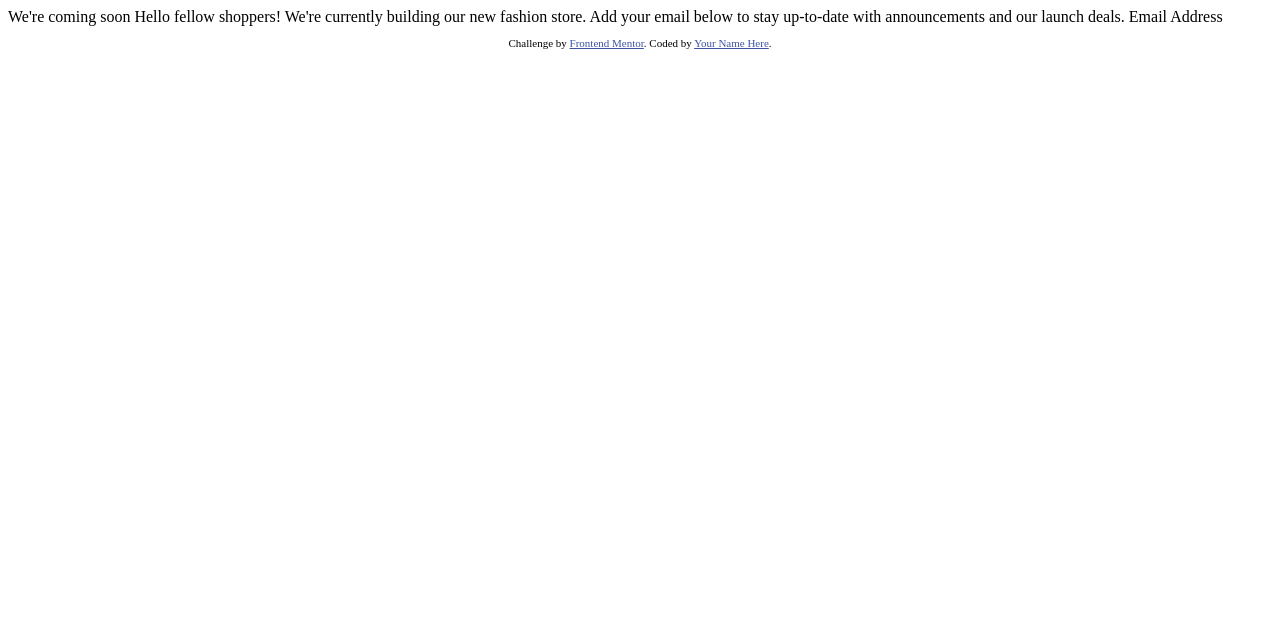
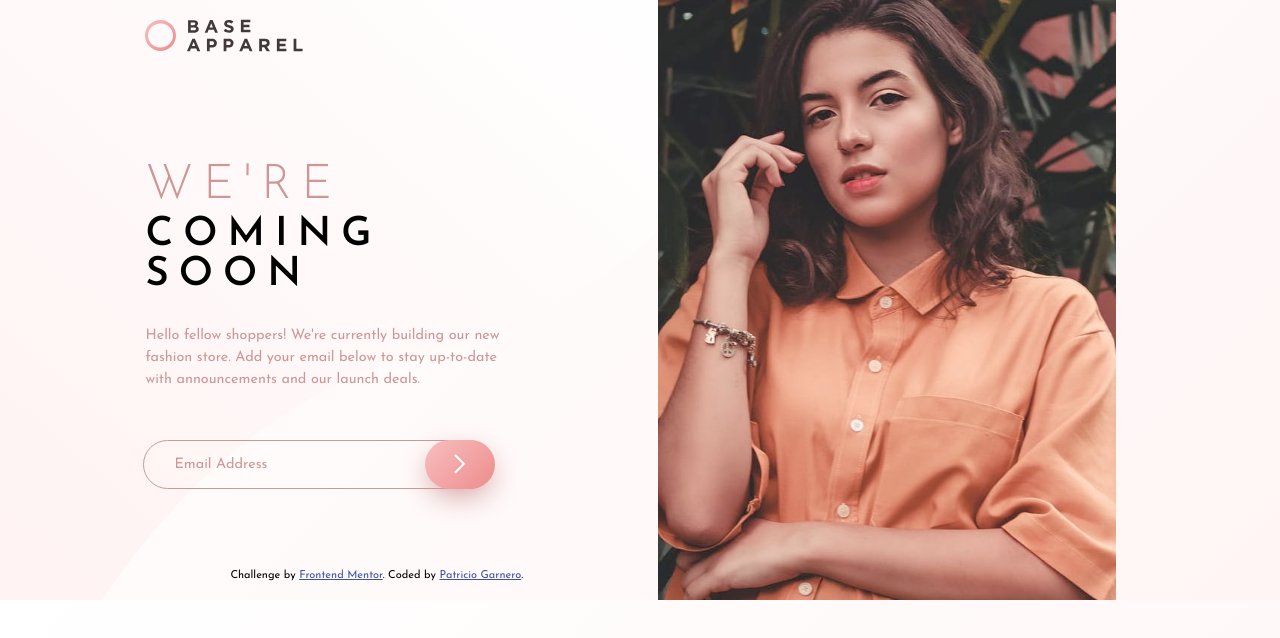
Before and after one commit to patriciogarnero/base-apparel-coming-soon-master, a plain HTML site: page index.html in a window 1280 px wide. Drawn offline with Linux system fonts and the light colour scheme.

Commit message:
finished

```diff
--- a/index.html
+++ b/index.html
@@ -1,33 +1,72 @@
 <!DOCTYPE html>
 <html lang="en">
   <head>
-  <meta charset="UTF-8">
-  <meta name="viewport" content="width=device-width, initial-scale=1.0"> <!-- displays site properly based on user's device -->
+    <meta charset="UTF-8" />
+    <meta name="viewport" content="width=device-width, initial-scale=1.0" />
+    <!-- displays site properly based on user's device -->
 
-  <link rel="icon" type="image/png" sizes="32x32" href="./images/favicon-32x32.png">
+    <link
+      rel="icon"
+      type="image/png"
+      sizes="32x32"
+      href="./images/favicon-32x32.png"
+    />
+    <link rel="preconnect" href="https://fonts.googleapis.com" />
+    <link rel="preconnect" href="https://fonts.gstatic.com" crossorigin />
+    <link
+      href="https://fonts.googleapis.com/css2?family=Josefin+Sans:wght@300;400;600&display=swap"
+      rel="stylesheet"
+    />
+
+    <link rel="stylesheet" href="./styles.css" />
 
     <title>Frontend Mentor | Base Apparel coming soon page</title>
 
     <!-- Feel free to remove these styles or customise in your own stylesheet 👍 -->
-  <style>
-    .attribution { font-size: 11px; text-align: center; }
-    .attribution a { color: hsl(228, 45%, 44%); }
-  </style>
   </head>
   <body>
+    <div class="root">
+      <div class="box">
+        <header>
+          <img class="image" src="./images/logo.svg" alt="logo" />
+        </header>
 
-  We're coming soon
-
-  Hello fellow shoppers! We're currently building our new fashion store.
-  Add your email below to stay up-to-date with announcements and our launch deals.
-
-  Email Address
+        <div class="banner-image"></div>
+           <div class="container">
+             <h2 class="title-1">WE'RE</h2>
+            <h2 class="title-2">COMING</h2>
+            <h2 class="title-3">SOON</h2>
+            <p class="text">
+              Hello fellow shoppers! We're currently building our new fashion
+              store. Add your email below to stay up-to-date with announcements
+              and our launch deals.
+            </p>
+            <div class="input-box">
+              <form name="form1" >
+                  <input
+                  name="email"
+                  type="email"
+                  id="email"
+                  placeholder="Email Address"
+                />
+                <input class="button" type="submit" value="" onclick="validateEmail(document.form1.email)" required />
+                <img id="error-icon" src="./images/icon-error.svg" alt="error icon"/>
+              <p id="alert">Please provide a valid email</p>
+              </div>
+              </form>
+            </div>
+          </div>
 
       <footer>
         <p class="attribution">
-      Challenge by <a href="https://www.frontendmentor.io?ref=challenge" target="_blank">Frontend Mentor</a>.
-      Coded by <a href="#">Your Name Here</a>.
+          Challenge by
+          <a href="https://www.frontendmentor.io?ref=challenge" target="_blank"
+            >Frontend Mentor</a
+          >. Coded by
+          <a href="https://github.com/patriciogarnero">Patricio Garnero</a>.
         </p>
       </footer>
+    </div>
+    <script src="index.js"></script>
   </body>
 </html>
--- /dev/null
+++ b/index.js
@@ -0,0 +1,12 @@
+function validateEmail(inputText) {
+  var mailformat = /^\w+([\.-]?\w+)*@\w+([\.-]?\w+)*(\.\w{2,3})+$/;
+  if (inputText.value.match(mailformat)) {
+    document.form1.text1.focus();
+    return true;
+  } else {
+    document.getElementById("alert").style.visibility = "visible";
+    document.getElementById("error-icon").style.display = "block";
+    document.form1.text1.focus();
+    return false;
+  }
+}
--- /dev/null
+++ b/styles.css
@@ -0,0 +1,188 @@
+:root {
+  --desaturated-red: hsl(0, 36%, 70%);
+  --soft-red: hsl(0, 93%, 68%);
+  --dark-graish-red: hsl(0, 6%, 24%);
+}
+
+body {
+  font-family: "Josefin Sans", sans-serif;
+  background-image: linear-gradient(
+    135deg,
+    hsl(0, 0%, 100%),
+    hsl(0, 100%, 98%)
+  );
+  margin: 0;
+}
+
+.root {
+  display: flex;
+  flex-direction: column;
+  align-items: center;
+  justify-content: center;
+}
+
+header {
+  height: 70px;
+  display: flex;
+  align-items: center;
+}
+
+.banner-image {
+  width: 100%;
+  height: 255px;
+  background-image: url("./images/hero-mobile.jpg");
+  background-repeat: no-repeat;
+  background-position: center;
+}
+
+.box {
+  max-width: 375px;
+}
+
+.container {
+  display: flex;
+  flex-direction: column;
+  align-items: center;
+  justify-content: center;
+}
+
+.title-1 {
+  color: var(--desaturated-red);
+  font-size: 3rem;
+  font-weight: 300;
+  margin: 90px 0 5px 0;
+  letter-spacing: 10px;
+}
+
+.title-2,
+.title-3 {
+  font-size: 2.5rem;
+  font-weight: 600;
+  margin: 0px;
+  letter-spacing: 10px;
+}
+
+.text {
+  font-size: 0.9rem;
+  text-align: center;
+  padding: 0 20px 0 20px;
+  color: var(--desaturated-red);
+  margin: 30px 0 50px 0;
+  line-height: 1.5;
+}
+
+input {
+  height: 49px;
+  border-radius: 30px;
+  width: 300px;
+  border: solid 1px var(--desaturated-red);
+  background-color: transparent;
+  font-family: "Josefin Sans", sans-serif;
+  font-size: 0.9rem;
+  box-sizing: border-box;
+  padding-left: 30px;
+}
+
+input::placeholder {
+  color: var(--desaturated-red);
+}
+
+input:focus {
+  outline: none;
+}
+
+.input-box {
+  position: relative;
+}
+
+.button {
+  background-image: url("./images/icon-arrow.svg"),
+    linear-gradient(135deg, hsl(0, 80%, 86%), hsl(0, 74%, 74%));
+  background-repeat: no-repeat, no-repeat;
+  background-position: 29px 14px, 0 0;
+  width: 70px;
+  height: 49px;
+  border-radius: 50px;
+  position: absolute;
+  left: 230px;
+  border: 0px;
+  box-shadow: 0px 10px 30px -5px var(--desaturated-red);
+}
+
+.button:hover {
+  background-color: hsl(0, 80%, 86%);
+  background-image: url("./images/icon-arrow.svg");
+  background-repeat: no-repeat;
+  background-position: 29px 14px;
+  cursor: pointer;
+}
+
+#error-icon {
+  position: absolute;
+  right: 80px;
+  top: 12px;
+  display: none;
+}
+
+#alert {
+  visibility: hidden;
+  color: var(--soft-red);
+  font-size: 0.8rem;
+  position: relative;
+  left: 32px;
+}
+
+.attribution {
+  font-size: 11px;
+  text-align: center;
+  margin-top: 100px;
+}
+.attribution a {
+  color: hsl(228, 45%, 44%);
+}
+
+@media (min-width: 1200px) {
+  .root {
+    background-image: url("./images/bg-pattern-desktop.svg"),
+      linear-gradient(135deg, hsl(0, 0%, 100%), hsl(0, 100%, 98%));
+    background-repeat: no-repeat, no-repeat;
+  }
+
+  .box {
+    max-width: 1200px;
+    display: flex;
+  }
+  header {
+    order: -1;
+    position: absolute;
+  }
+  .container {
+    order: -1;
+    align-items: flex-start;
+  }
+
+  .banner-image {
+    background-image: url("./images/hero-desktop.jpg");
+    background-repeat: no-repeat;
+    background-position: center;
+    background-size: contain;
+    height: 600px;
+  }
+  .text {
+    text-align: left;
+    width: 75%;
+    padding: 0;
+  }
+  input {
+    width: 350px;
+    margin-left: -2px;
+  }
+  .button {
+    left: 282px;
+  }
+  footer {
+    position: absolute;
+    top: 470px;
+    left: 18%;
+  }
+}
```
Lines whose indentation alone changed are shown as unchanged.
